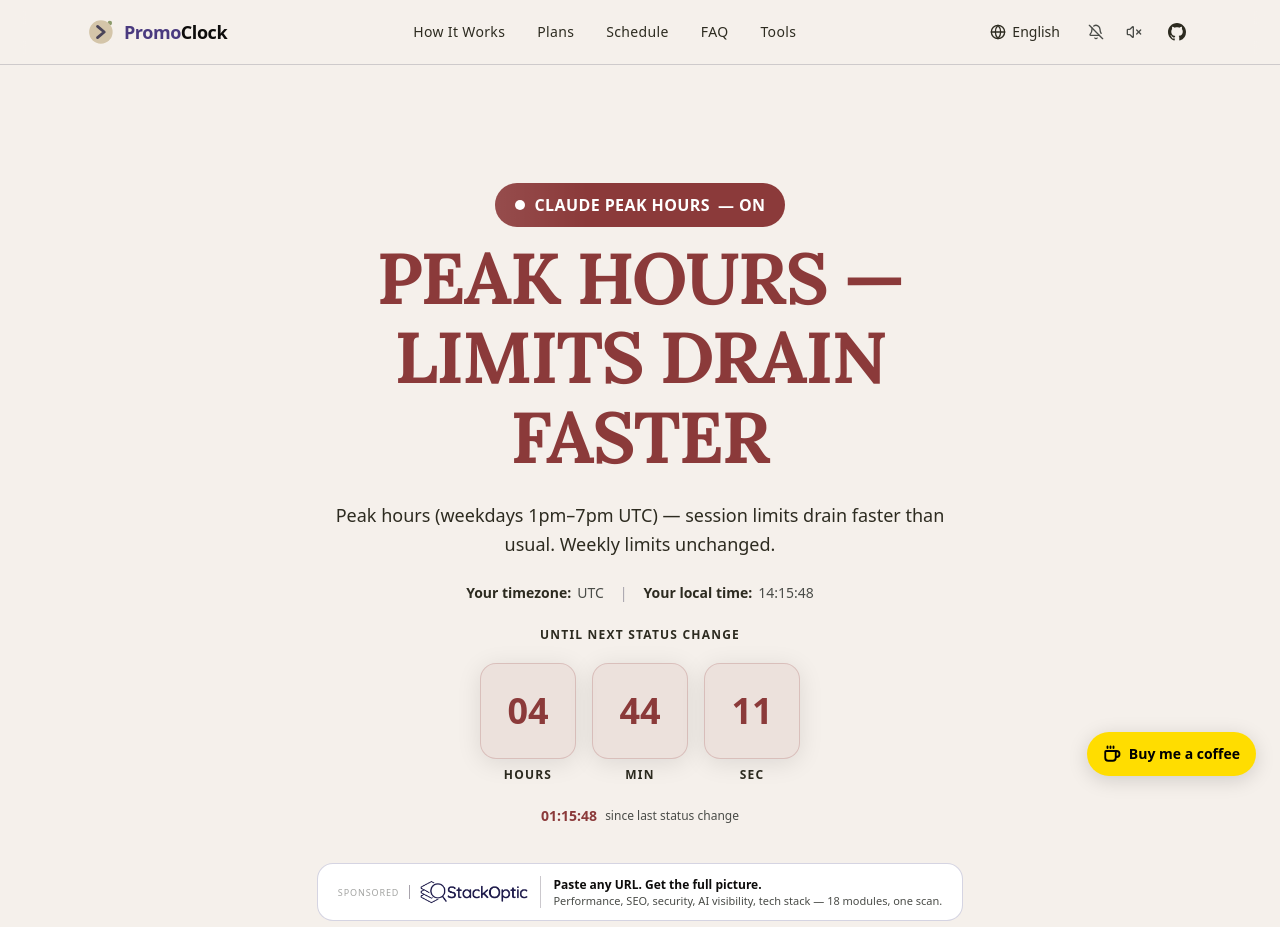
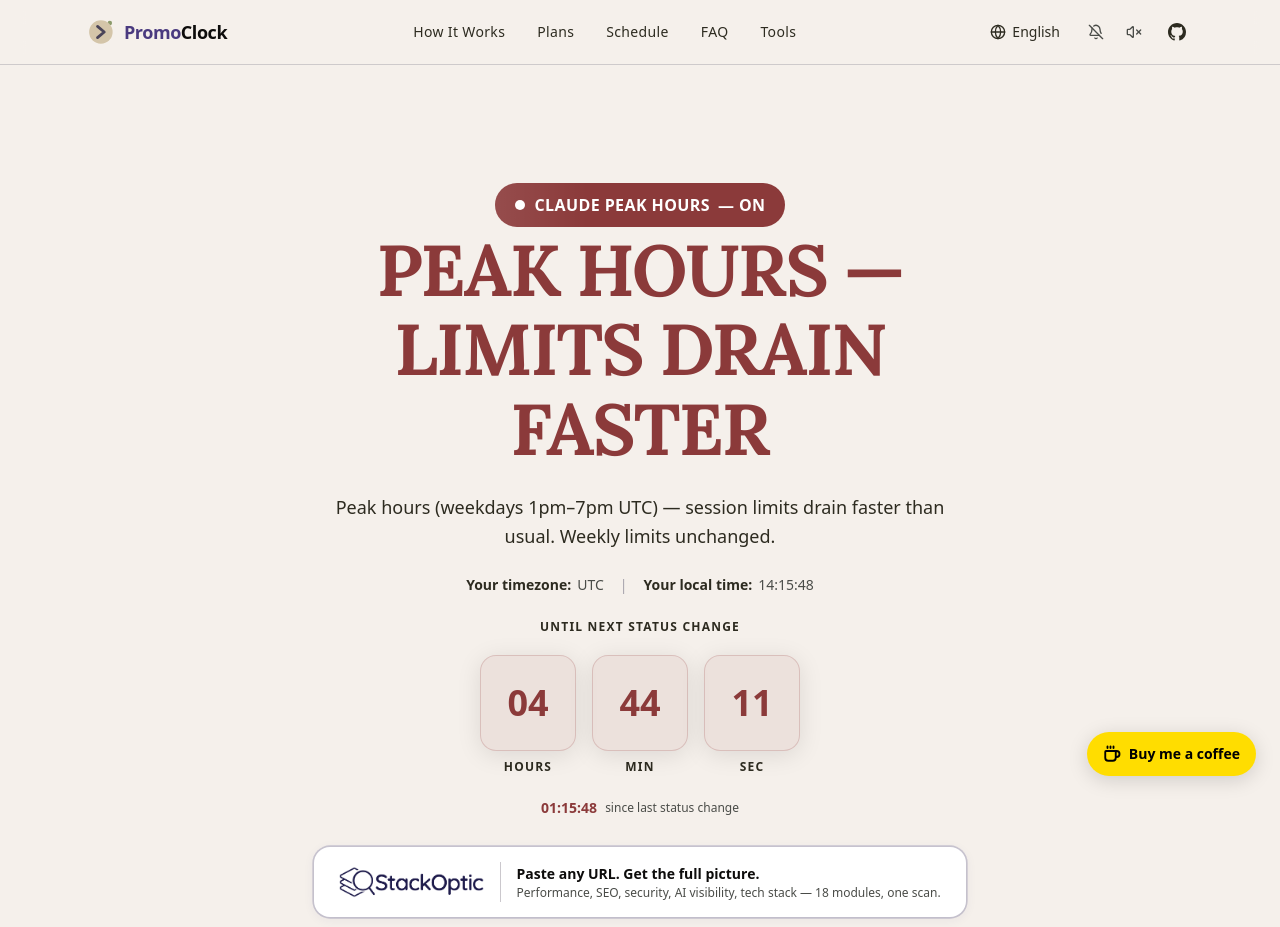
Before and after one commit to onursendere/promoclock, a Next.js app: page /en in a window 1280 px wide. Shown: the top 927 px of the page. Built offline with nearby package versions, Linux system fonts and the light colour scheme.

Commit message:
feat: remove Sponsored from StackOptic, h-8 logo, border-pulse animation, tighter badge-heading gap

```diff
--- a/src/components/HeroSection.tsx
+++ b/src/components/HeroSection.tsx
@@ -133,7 +133,7 @@
           initial={{ opacity: 0, scale: 0.92 }}
           animate={{ opacity: 1, scale: 1 }}
           transition={{ duration: 0.4 }}
-          className="inline-flex items-center gap-2.5 px-5 py-2.5 rounded-full mb-2 sm:mb-3 relative overflow-hidden font-bold text-sm sm:text-base tracking-wide"
+          className="inline-flex items-center gap-2.5 px-5 py-2.5 rounded-full mb-0 sm:mb-1 relative overflow-hidden font-bold text-sm sm:text-base tracking-wide"
           style={{
             background: badgeBg,
             color: "#FFFFFF",
@@ -265,40 +265,37 @@
           initial={{ opacity: 0 }}
           animate={{ opacity: 1 }}
           transition={{ duration: 0.5, delay: 0.35 }}
-          className="mt-5 sm:mt-9"
+          className="mt-4 sm:mt-7"
         >
-          <a
+          <motion.a
             href="https://stackoptic.com?ref=promoclock"
             target="_blank"
             rel="noopener noreferrer sponsored"
-            className="relative inline-flex flex-col sm:flex-row items-center gap-2.5 sm:gap-3 px-4 sm:px-5 py-3 rounded-2xl overflow-hidden bg-surface border border-[#2D2B6E]/20 hover:border-[#2D2B6E]/50 hover:shadow-[0_4px_20px_rgba(45,43,110,0.12)] transition-all group"
+            animate={{
+              boxShadow: [
+                "0 0 0 1.5px rgba(45,43,110,0.18), 0 2px 10px rgba(45,43,110,0.06)",
+                "0 0 0 2.5px rgba(45,43,110,0.42), 0 4px 22px rgba(45,43,110,0.15)",
+                "0 0 0 1.5px rgba(45,43,110,0.18), 0 2px 10px rgba(45,43,110,0.06)",
+              ],
+            }}
+            transition={{ duration: 2.2, repeat: Infinity, ease: "easeInOut" }}
+            className="inline-flex flex-col sm:flex-row items-center gap-3 sm:gap-4 px-5 sm:px-6 py-3.5 rounded-2xl bg-surface border border-transparent hover:border-[#2D2B6E]/40 transition-colors group"
           >
-            {/* shimmer */}
-            <motion.div
-              className="absolute inset-0 pointer-events-none"
-              style={{ background: "linear-gradient(to right, transparent, rgba(45,43,110,0.06), transparent)" }}
-              animate={{ x: ["-100%", "200%"] }}
-              transition={{ duration: 3.5, repeat: Infinity, ease: "linear" }}
+            <img
+              src="/stackoptic-logo.png"
+              alt="StackOptic"
+              className="h-8 w-auto shrink-0 mix-blend-multiply"
             />
-            <div className="relative z-10 flex items-center gap-2.5 shrink-0">
-              <span className="text-[9px] text-muted/50 uppercase tracking-widest font-light shrink-0">Sponsored</span>
-              <span className="w-px h-3.5 bg-border shrink-0" />
-              <img
-                src="/stackoptic-logo.png"
-                alt="StackOptic"
-                className="h-6 w-auto shrink-0 mix-blend-multiply"
-              />
-            </div>
-            <span className="hidden sm:block relative z-10 w-px h-8 bg-border/60 shrink-0" />
-            <div className="relative z-10 flex flex-col items-center sm:items-start gap-0.5">
-              <span className="text-xs font-semibold text-foreground group-hover:text-[#2D2B6E] transition-colors leading-tight">
+            <span className="hidden sm:block w-px h-10 bg-border/60 shrink-0" />
+            <div className="flex flex-col items-center sm:items-start gap-0.5">
+              <span className="text-sm font-semibold text-foreground group-hover:text-[#2D2B6E] transition-colors leading-tight">
                 Paste any URL. Get the full picture.
               </span>
-              <span className="text-[11px] text-muted leading-tight">
+              <span className="text-xs text-muted leading-tight">
                 Performance, SEO, security, AI visibility, tech stack — 18 modules, one scan.
               </span>
             </div>
-          </a>
+          </motion.a>
         </motion.div>
 
         {/* Wiro.ai sponsor */}
```
